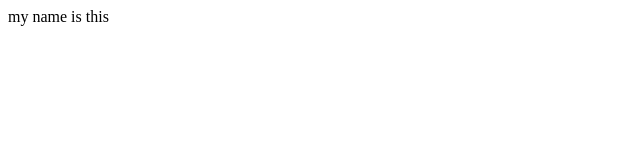
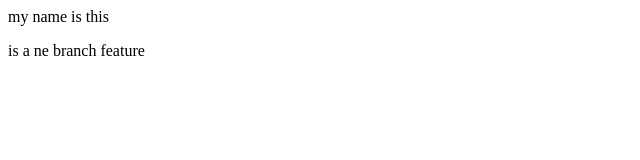
Before and after one commit to DeepakDanu2025/localrepo, a plain HTML site: page index.html in a window 1280 px wide. Shown: the whole page, without its empty margins (0-640 px from the left). Drawn offline with Linux system fonts and the light colour scheme.

Commit message:
new branch feature added

```diff
--- a/index.html
+++ b/index.html
@@ -1 +1,2 @@
 <p>my name is this</p>
+<p>is a ne branch feature</p>
```
